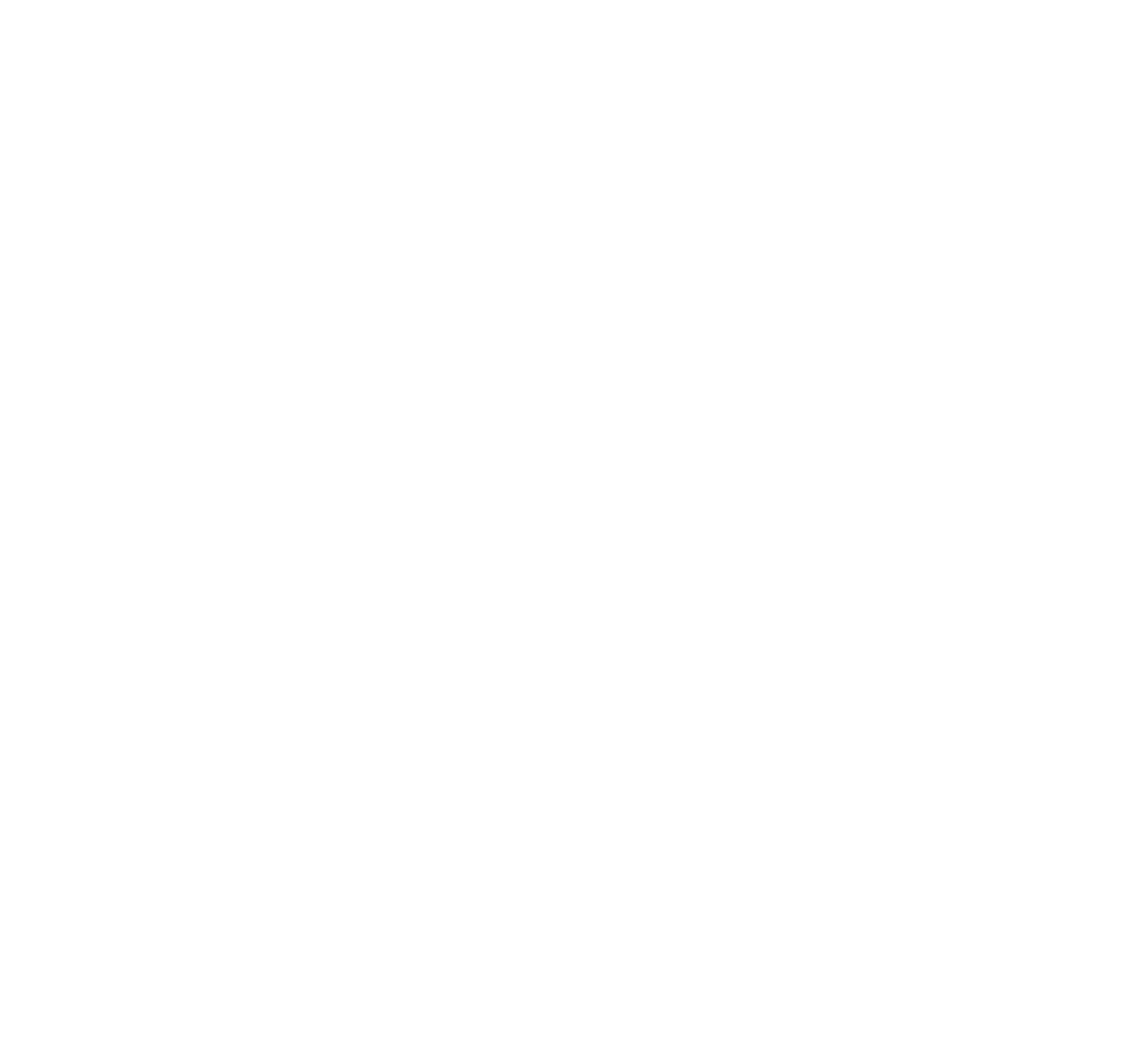
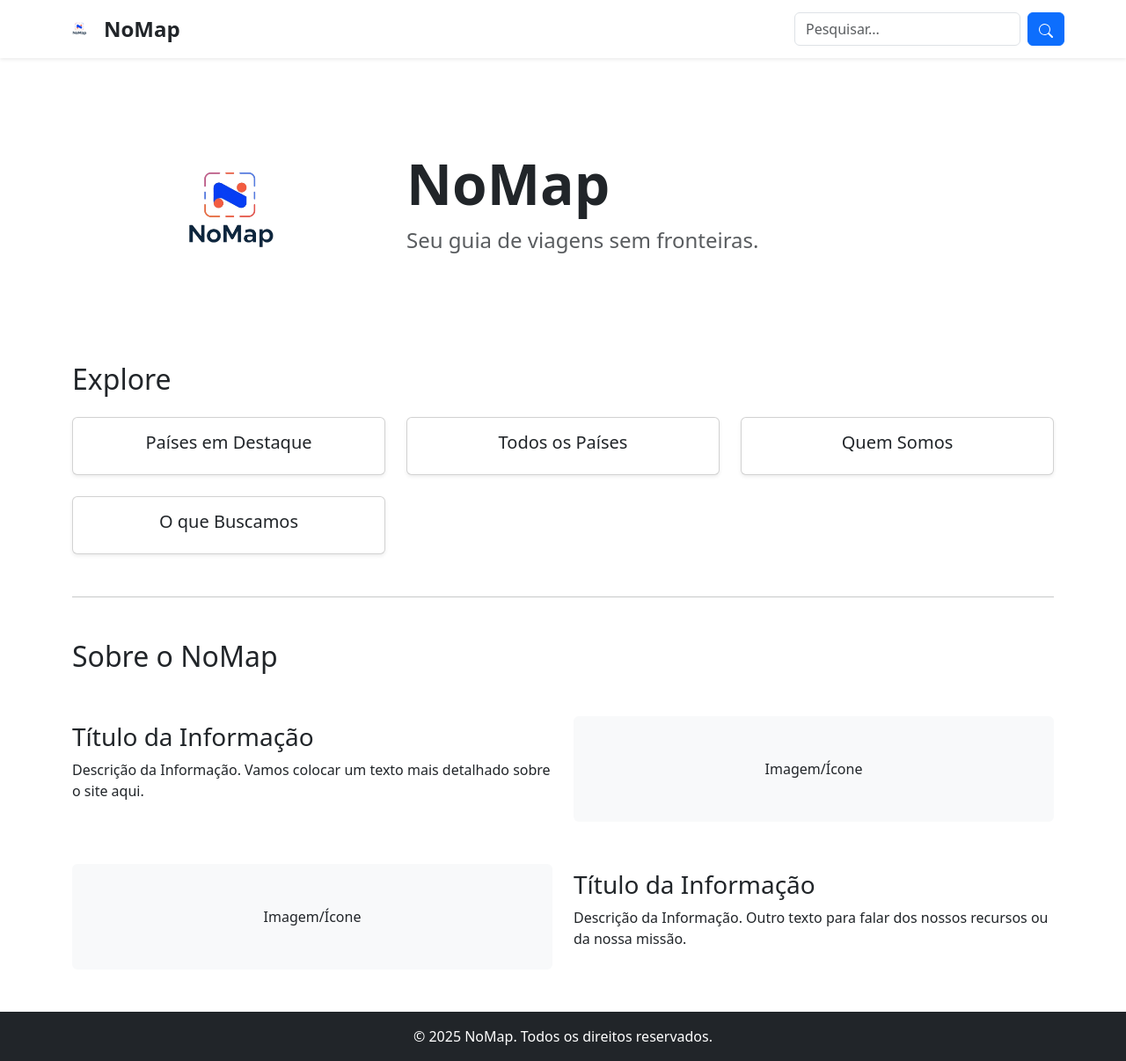
Before and after one commit to dedeusgui/ProjetoViagens, a plain HTML site: page index.html in a window 1280 px wide. Shown: the whole page at 88% size. Before the commit the page ends 800 px from the top, so only its background shows below. Drawn offline with nearby package versions, Linux system fonts and the light colour scheme.

Commit message:
estrutura inicial do html do site

```diff
--- a/index.html
+++ b/index.html
@@ -1,14 +1,146 @@
 <!DOCTYPE html>
-<html lang="pt">
+<html lang="pt-br">
   <head>
     <meta charset="UTF-8" />
     <meta name="viewport" content="width=device-width, initial-scale=1.0" />
-    <title>Projeto Viagens</title>
-    <link rel="stylesheet" href="/css/style.css" />
+    <title>NoMap</title>
+    <link
+      href="https://cdn.jsdelivr.net/npm/bootstrap@5.3.3/dist/css/bootstrap.min.css"
+      rel="stylesheet"
+      integrity="sha384-QWTKZyjpPEjISv5WaRU9OFeRpok6YctnYmDr5pNlyT2bRjXh0JMhjY6hW+ALEwIH"
+      crossorigin="anonymous"
+    />
+    <link rel="stylesheet" href="css/style.css" />
   </head>
   <body>
-    <header></header>
+    <header class="bg-white shadow-sm">
+      <nav class="navbar navbar-expand-lg navbar-light container">
+        <a class="navbar-brand d-flex align-items-center" href="#">
+          <img
+            src="assets/logo.jpg"
+            alt="Logo NoMap"
+            height="40"
+            class="me-2"
+          />
+          <span class="fs-4 fw-bold text-dark">NoMap</span>
+        </a>
+        <div class="d-flex ms-auto">
+          <input
+            class="form-control me-2"
+            type="search"
+            placeholder="Pesquisar..."
+            aria-label="Pesquisar"
+            id="search-input"
+          />
+          <button class="btn btn-primary" type="button" id="search-button">
+            <svg
+              xmlns="http://www.w3.org/2000/svg"
+              width="16"
+              height="16"
+              fill="currentColor"
+              class="bi bi-search"
+              viewBox="0 0 16 16"
+            >
+              <path
+                d="M11.742 10.344a6.5 6.5 0 1 0-1.397 1.398h-.001q.044.06.098.115l3.85 3.85a1 1 0 0 0 1.415-1.414l-3.85-3.85a1 1 0 0 0-.115-.1zM12 6.5a5.5 5.5 0 1 1-11 0 5.5 5.5 0 0 1 11 0"
+              />
+            </svg>
+          </button>
+        </div>
+      </nav>
+    </header>
 
-    <script src="/js/app.js"></script>
+    <main class="container my-5">
+      <section class="introduction row g-4 align-items-center mb-5">
+        <div class="col-12 col-lg-4 d-flex justify-content-center">
+          <img
+            src="assets/logo.jpg"
+            alt="Logo NoMap"
+            class="img-fluid"
+            style="max-width: 250px"
+          />
+        </div>
+
+        <div class="col-12 col-lg-8 text-center text-lg-start">
+          <h1 class="display-3 fw-bold">NoMap</h1>
+          <p class="fs-4 text-muted">Seu guia de viagens sem fronteiras.</p>
+        </div>
+      </section>
+
+      <section class="explore-cards mb-5">
+        <h2 class="mb-4">Explore</h2>
+        <div class="row row-cols-2 row-cols-md-3 g-4">
+          <div class="col">
+            <div class="card h-100 text-center shadow-sm">
+              <div class="card-body">
+                <h5 class="card-title">Países em Destaque</h5>
+              </div>
+            </div>
+          </div>
+          <div class="col">
+            <div class="card h-100 text-center shadow-sm">
+              <div class="card-body">
+                <h5 class="card-title">Todos os Países</h5>
+              </div>
+            </div>
+          </div>
+          <div class="col">
+            <div class="card h-100 text-center shadow-sm">
+              <div class="card-body">
+                <h5 class="card-title">Quem Somos</h5>
+              </div>
+            </div>
+          </div>
+          <div class="col">
+            <div class="card h-100 text-center shadow-sm">
+              <div class="card-body">
+                <h5 class="card-title">O que Buscamos</h5>
+              </div>
+            </div>
+          </div>
+        </div>
+      </section>
+
+      <hr class="my-5" />
+
+      <section class="info">
+        <h2 class="mb-4">Sobre o NoMap</h2>
+        <div class="row g-4 align-items-center my-4">
+          <div class="col-md-6 order-md-1">
+            <h3>Título da Informação</h3>
+            <p>
+              Descrição da Informação. Vamos colocar um texto mais detalhado
+              sobre o site aqui.
+            </p>
+          </div>
+          <div class="col-md-6 order-md-2">
+            <div class="bg-light p-5 rounded text-center">Imagem/Ícone</div>
+          </div>
+        </div>
+        <div class="row g-4 align-items-center my-4">
+          <div class="col-md-6 order-md-2">
+            <h3>Título da Informação</h3>
+            <p>
+              Descrição da Informação. Outro texto para falar dos nossos
+              recursos ou da nossa missão.
+            </p>
+          </div>
+          <div class="col-md-6 order-md-1">
+            <div class="bg-light p-5 rounded text-center">Imagem/Ícone</div>
+          </div>
+        </div>
+      </section>
+    </main>
+
+    <footer class="bg-dark text-white text-center py-3 mt-5">
+      <p class="m-0">&copy; 2025 NoMap. Todos os direitos reservados.</p>
+    </footer>
+
+    <script
+      src="https://cdn.jsdelivr.net/npm/bootstrap@5.3.3/dist/js/bootstrap.bundle.min.js"
+      integrity="sha384-YvpcrYf0tY3lHB60NNkmXc5s9fDVZLESaAA55NDzOxhy9GkcIdslK1eN7N6jIeHz"
+      crossorigin="anonymous"
+    ></script>
+    <script src="js/app.js"></script>
   </body>
 </html>
```
Also changed, not shown: country.html (added, +68 -0 lines), intro.html (added, +77 -0 lines), places.html (added, +98 -0 lines), assets/logo.jpg (added).
